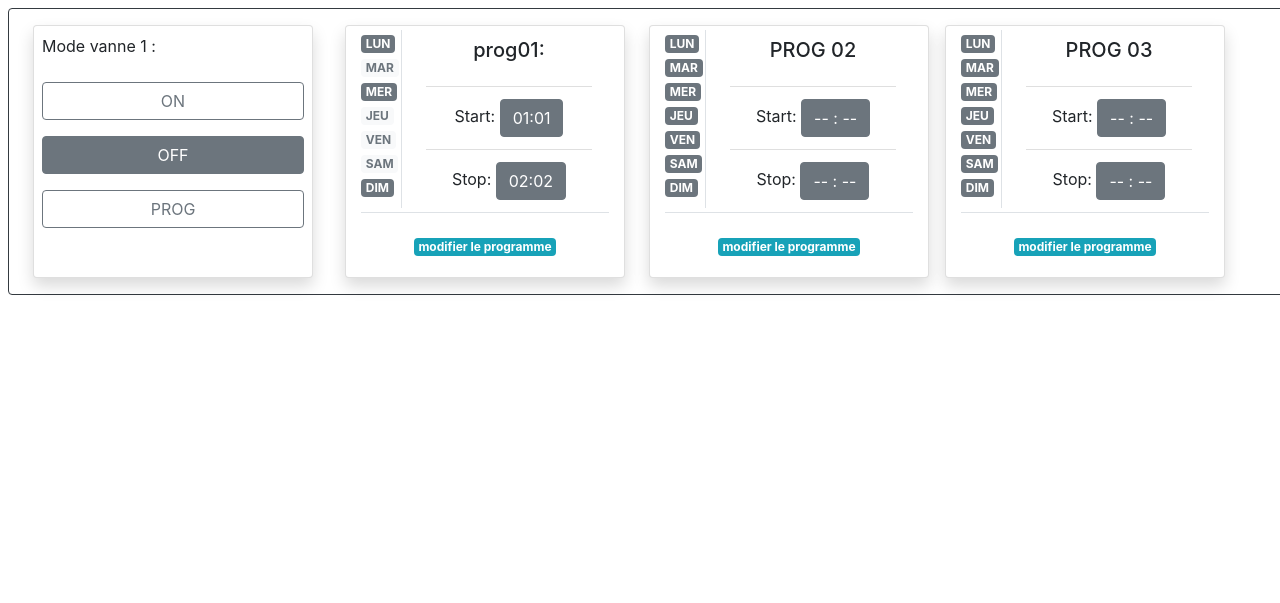
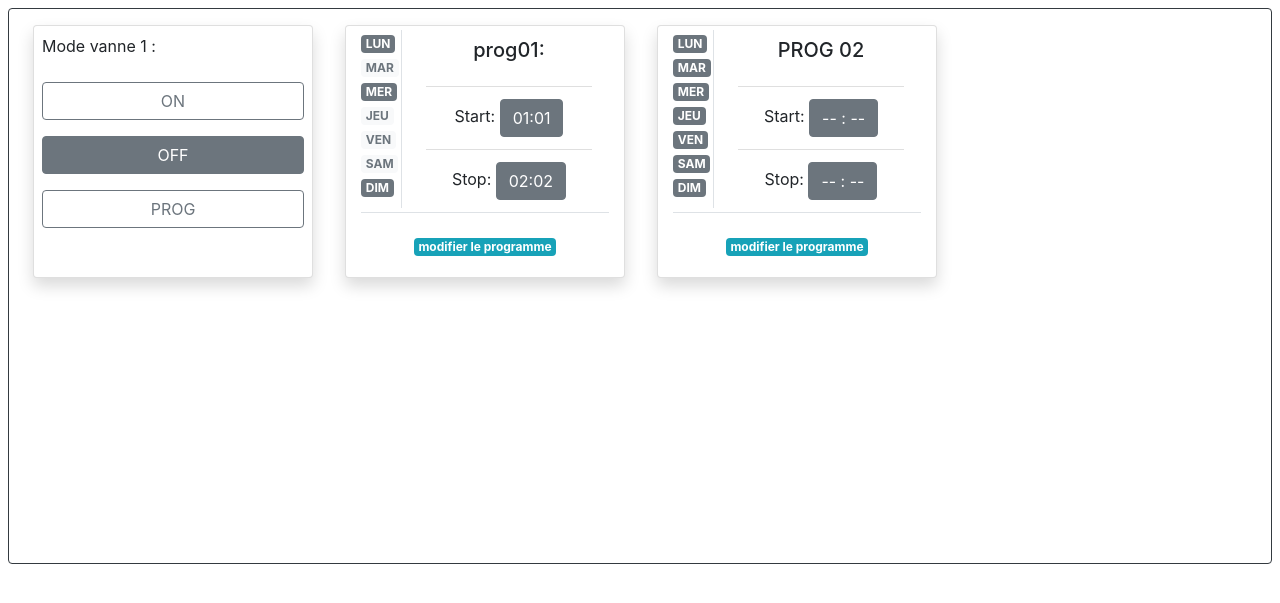
Before and after one commit to marcram99/projet_rainmaker_old, a Flask app: page / in a window 1280 px wide. Shown: the part 94-697 px from the top of the page. Run offline with Flask 2, Linux system fonts and the light colour scheme; some libraries are stand-ins or nearby versions.

Commit message:
correct some html tags...

```diff
--- a/appli/templates/main.html
+++ b/appli/templates/main.html
@@ -5,14 +5,14 @@
     {% endblock %}
 {% endblock %}
 {% block main %}
-<div class="row col-12 m-2 p-2 border rounded border-dark" style="min-width:390px;">
+<div class="row col-auto m-2 p-2 border rounded border-dark" style="min-width:390px;">
     <div class="card shadow  my-2 mx-3" style="max-width:280px;min-width:280px;" >
         <a class="ml-2 mt-2 mb-3">Mode vanne 1 :</a>
         <button id="v1_on" class="btn btn-outline-secondary m-2 " >ON</button>
         <button id="v1_off" class="btn btn-secondary m-2" >OFF</button>
         <button id="v1_prog" class="btn btn-outline-secondary m-2" >PROG</button>
     </div>
-    <!--------------------------- prog card ----------------------------->
+    <!--------------------------- prog card 1 ----------------------------->
     <div class="card shadow col-10 my-2 mx-3" style="max-width:280px;" >
         <div class="row no-gutters">
             <div class="col-2 border-right text-left mr-3 my-1">
@@ -45,7 +45,8 @@
                 <a href="{{ url_for('config') }}" class="badge badge-info ">modifier le programme</a>
             </div>
     </div>
-    <div class="card shadow col-10 m-2 " style="max-width:280px;" >
+    <!--------------------------- prog card 1 ----------------------------->
+    <div class="card shadow col-10 my-2 mx-3 " style="max-width:280px;" >
         <div class="row no-gutters">
             <div class="col-2 border-right text-center  mr-3 my-1">
                 <span id="lundi" class="badge badge-secondary mr-2">LUN</span>
@@ -76,7 +77,8 @@
             <a href="{{ url_for('config') }}" class="badge badge-info ">modifier le programme</a>
         </div>
     </div>
-    <div class="card shadow col-10 m-2 " style="max-width:280px;" >
+    <!--------------------------- prog card 1 ----------------------------->
+    <div class="card shadow col-10 my-2 mx-3 invisible" style="max-width:280px;" >
         <div class="row no-gutters">
             <div class="col-2 border-right text-center  mr-3 my-1">
                 <span id="lundi" class="badge badge-secondary mr-2">LUN</span>
```
Also changed, not shown: run.py (line endings or trailing spaces).
